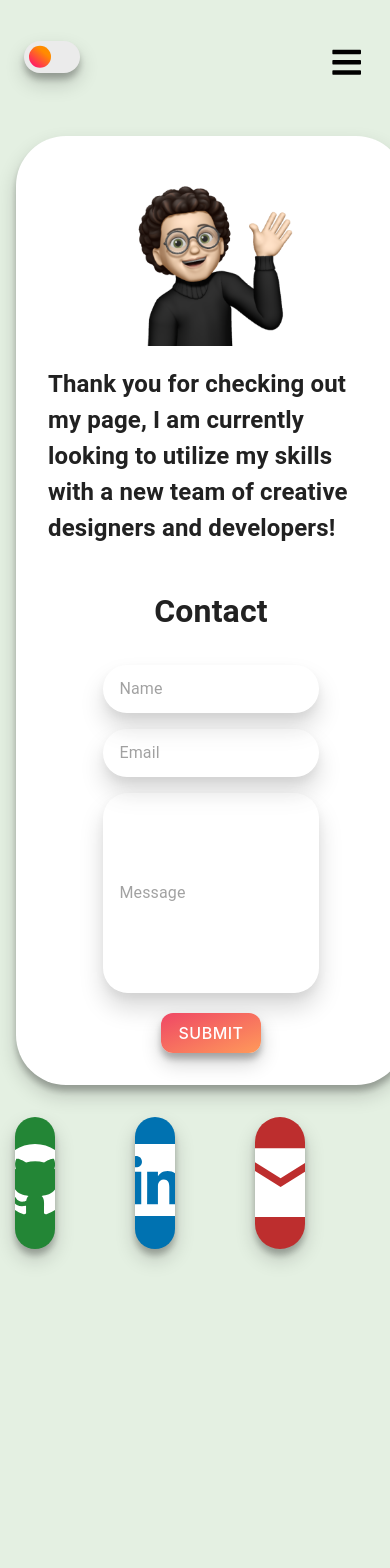
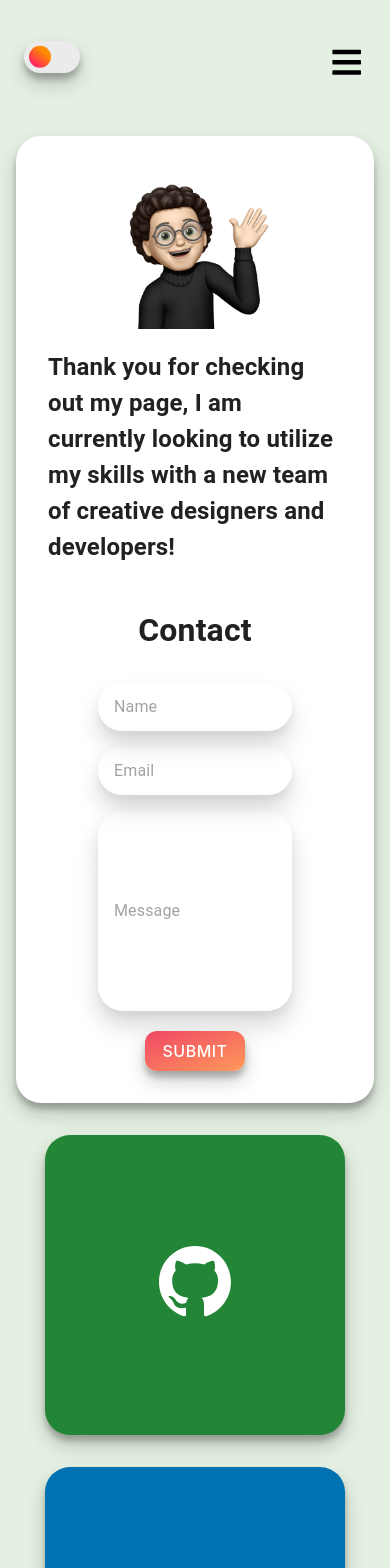
Before and after one commit to askkew/Portfolio-Site-2.0, a React (Create React App) app: page /contact in a window 390 px wide. Shown: the top 1568 px of the page. Before the commit the page ends 1265 px from the top, so only its background shows below. Built offline with nearby package versions, Linux system fonts and the light colour scheme.

Commit message:
consistent styling across every page

```diff
--- a/src/components/PDFViewer/index.tsx
+++ b/src/components/PDFViewer/index.tsx
@@ -2,7 +2,7 @@ import React from 'react';
 // @ts-ignore
 const PdfViewer = ({ pdfUrl }) => {
   return (
-    <embed style={{borderRadius: '50px'}} src={pdfUrl} type="application/pdf" width="100%" height="1200px" />
+    <embed style={{borderRadius: '25px'}} src={pdfUrl} type="application/pdf" width="100%" height="1200px" />
   );
 };
 
--- a/src/components/navbar/navbarstyles.tsx
+++ b/src/components/navbar/navbarstyles.tsx
@@ -80,7 +80,9 @@ export const NavBtn = styled('nav')({
 export const NavBtnTheme = styled('nav')({
   display: 'flex',
   alignItems: 'center',
-  marginLeft: '24px',
+  '@media (max-width: 768px)': {
+    marginLeft: '24px',
+  },
 });
 
 export const NavBtnLink = styled(Link)({
--- a/src/pages/about/aboutstyles.tsx
+++ b/src/pages/about/aboutstyles.tsx
@@ -40,22 +40,22 @@ export const TopLeftContainer = styled('div')({
 });
 
 export const WelcomeCard = styled(ContentCard)({
-  width: '300px',
+  // width: '300px',
   height: '700px',
   '@media (max-width: 768px)': {
-    width: '100%',
+    // width: '100%',
   },
 });
 
 export const IntroCard = styled(ContentCard)({
-  width: '700px',
+  // width: '700px',
   height: '330px',
   display: 'flex',
   flexDirection: 'row',
   justifyContent: 'top',
   padding: '2rem',
   '@media (max-width: 768px)': {
-    width: '100%',
+    // width: '100%',
     height: '300px',
   },
 });
@@ -67,33 +67,36 @@ export const AllCard = styled(ContentCard)({
 
 export const GithubCard = styled(ContentCard)({
   padding: 0,
+  margin: '0 auto',
   display: 'flex',
   flexDirection: 'column',
   alignItems: 'center',
   justifyContent: 'center',
-  width: '300px',
+  width: '33%',
   height: '300px',
   backgroundColor: 'rgb(35,134,54)',
 });
 
 export const LinkedInCard = styled(ContentCard)({
   padding: 0,
+  margin: '0 auto',
   display: 'flex',
   flexDirection: 'column',
   alignItems: 'center',
   justifyContent: 'center',
-  width: '300px',
+  width: '33%',
   height: '300px',
   backgroundColor: '#0072b1',
 });
 
 export const EmailCard = styled(ContentCard)({
   padding: 0,
+  margin: '0 auto',
   display: 'flex',
   flexDirection: 'column',
   alignItems: 'center',
   justifyContent: 'center',
-  width: '300px',
+  width: '33%',
   height: '300px',
   backgroundColor: 'rgb(189,46,46)',
 });
--- a/src/pages/all/allStyles.tsx
+++ b/src/pages/all/allStyles.tsx
@@ -65,10 +65,10 @@ export const GithubCard = styled(ContentCard)({
   width: '300px',
   height: '300px',
   backgroundColor: 'rgb(35,134,54)',
-  '@media (max-width: 768px)': {
-    width: '33%',
-    height: '132px',
-  },
+  // '@media (max-width: 768px)': {
+  //   minWidth: '33%',
+  //   height: '132px',
+  // },
 });
 
 export const StyledBSGithub = styled(BsGithub)({
@@ -88,10 +88,10 @@ export const LinkedInCard = styled(ContentCard)({
   width: '300px',
   height: '300px',
   backgroundColor: '#0072b1',
-  '@media (max-width: 768px)': {
-    width: '33%',
-    height: '132px',
-  },
+  // '@media (max-width: 768px)': {
+  //   minWidth: '33%',
+  //   height: '132px',
+  // },
 });
 
 export const StyledBsLinkedin = styled(BsLinkedin)({
@@ -111,10 +111,10 @@ export const EmailCard = styled(ContentCard)({
   width: '300px',
   height: '300px',
   backgroundColor: 'rgb(189,46,46)',
-  '@media (max-width: 768px)': {
-    width: '33%',
-    height: '132px',
-  },
+  // '@media (max-width: 768px)': {
+  //   minWidth: '33%',
+  //   height: '132px',
+  // },
 });
 
 export const StyledMdEmail = styled(MdEmail)({
--- a/src/pages/contact/contactstyles.tsx
+++ b/src/pages/contact/contactstyles.tsx
@@ -13,7 +13,6 @@ export const ContactContainer = styled('div')({
 })
 
 export const ContactCard = styled(ContentCard)({
-  width: '100%',
   height: '500px',
   display: 'flex',
   flexDirection: 'row',
@@ -65,4 +64,8 @@ export const SocialMediaContainer = styled('div')({
   flexDirection: 'row',
   alignItems: 'center',
   justifyContent: 'center',
+  width: '100%',
+  '@media (max-width: 768px)': {
+    flexDirection: 'column',
+  },
 })
--- a/src/pages/projects/index.tsx
+++ b/src/pages/projects/index.tsx
@@ -14,7 +14,7 @@ const Projects = () => {
             <ProjectTitle>MedPlus</ProjectTitle>
             <ProjectDescription>MedPLUS specializes in providing innovative and comprehensive medical professional liability insurance products through financially secure, A.M. Best Rated insurance carriers.</ProjectDescription>
             <ProjectLinkButtonGroup>
-              <CustomStyledButton style={{height: '50px', marginRight: '10px'}}>View site <BsArrowUpRight /></CustomStyledButton>
+              {/* <CustomStyledButton style={{height: '50px', marginRight: '10px'}}>View site <BsArrowUpRight /></CustomStyledButton> */}
               <CustomStyledButton style={{height: '50px'}} href="https://github.com/snyperifle/medPlus">View github repo <BsArrowUpRight /></CustomStyledButton>
             </ProjectLinkButtonGroup>
           </ProjectDetailsContainer>
@@ -27,7 +27,7 @@ const Projects = () => {
             <ProjectTitle>TDSC</ProjectTitle>
             <ProjectDescription>TDSC is a shooting club operated out of Houston Texas that brings together gun enthusiasts for self defense classes and range days.</ProjectDescription>
             <ProjectLinkButtonGroup>
-              <CustomStyledButton style={{height: '50px', marginRight: '10px'}}>View site <BsArrowUpRight /></CustomStyledButton>
+              {/* <CustomStyledButton style={{height: '50px', marginRight: '10px'}}>View site <BsArrowUpRight /></CustomStyledButton> */}
               <CustomStyledButton style={{height: '50px'}} href="https://github.com/snyperifle/TDSC">View github repo <BsArrowUpRight /></CustomStyledButton>
             </ProjectLinkButtonGroup>
           </ProjectDetailsContainer>
@@ -40,7 +40,7 @@ const Projects = () => {
             <ProjectTitle>Weather app</ProjectTitle>
             <ProjectDescription>This is a basic MERN stack application that allows users to get the current weather details as well as the following 6 day forecast for any city.</ProjectDescription>
             <ProjectLinkButtonGroup>
-              <CustomStyledButton style={{height: '50px', marginRight: '10px'}}>View site <BsArrowUpRight /></CustomStyledButton>
+              {/* <CustomStyledButton style={{height: '50px', marginRight: '10px'}}>View site <BsArrowUpRight /></CustomStyledButton> */}
               <CustomStyledButton style={{height: '50px'}} href="https://github.com/askkew/WeatherApp">View github repo <BsArrowUpRight /></CustomStyledButton>
             </ProjectLinkButtonGroup>
           </ProjectDetailsContainer>
--- a/src/pages/projects/projectstyles.tsx
+++ b/src/pages/projects/projectstyles.tsx
@@ -13,7 +13,7 @@ export const ProjectContainer = styled('div')({
 })
 
 export const ProjectCard = styled(ContentCard)({
-  width: '100%',
+  // width: '100%',
   height: '300px',
   display: 'flex',
   flexDirection: 'row',
--- a/src/utils/index.tsx
+++ b/src/utils/index.tsx
@@ -10,6 +10,6 @@ export const ContentCard = styled(Card)(({theme}) => ({
   padding: '0.3rem',
   margin: '1rem',
   background: theme.palette.mode === 'dark' ? 'rgb(13,13,14)' : 'rgb(255,255,255)',
-  borderRadius: '50px',
+  borderRadius: '25px',
   boxShadow: 'rgba(0, 0, 0, 0.19) 0px 10px 20px, rgba(0, 0, 0, 0.23) 0px 6px 6px',
 }));
```
Also changed, not shown: TODOLIST.txt.
